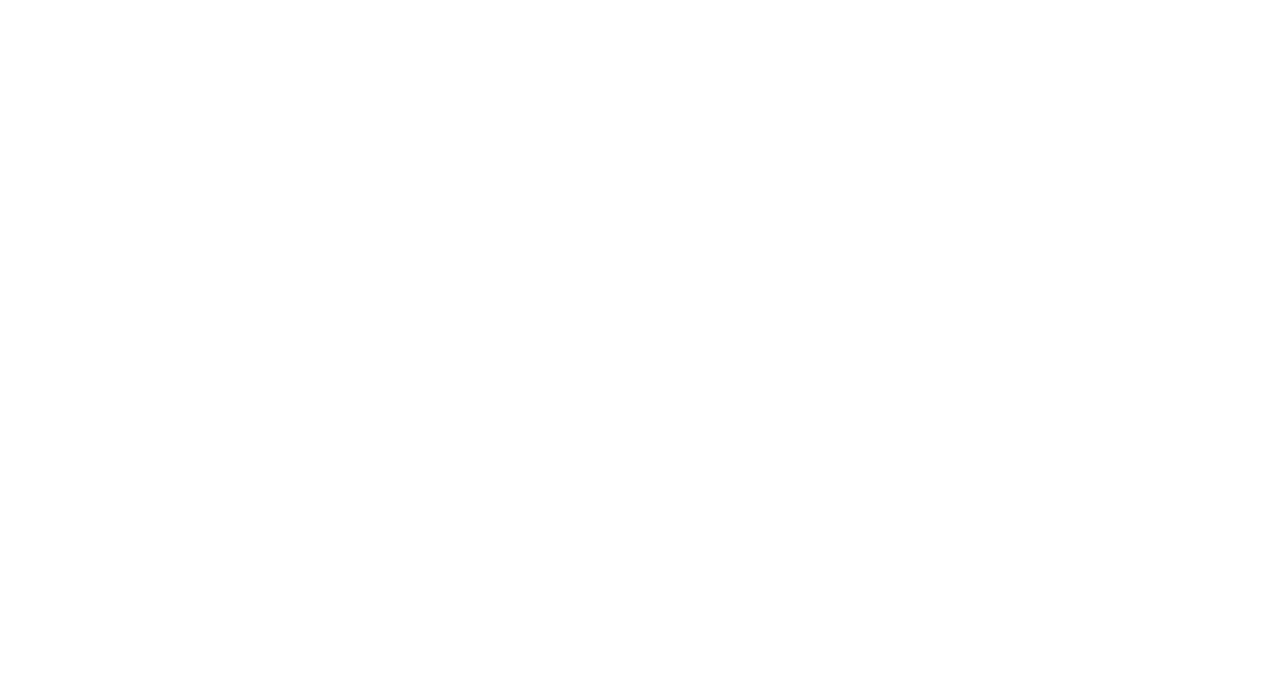
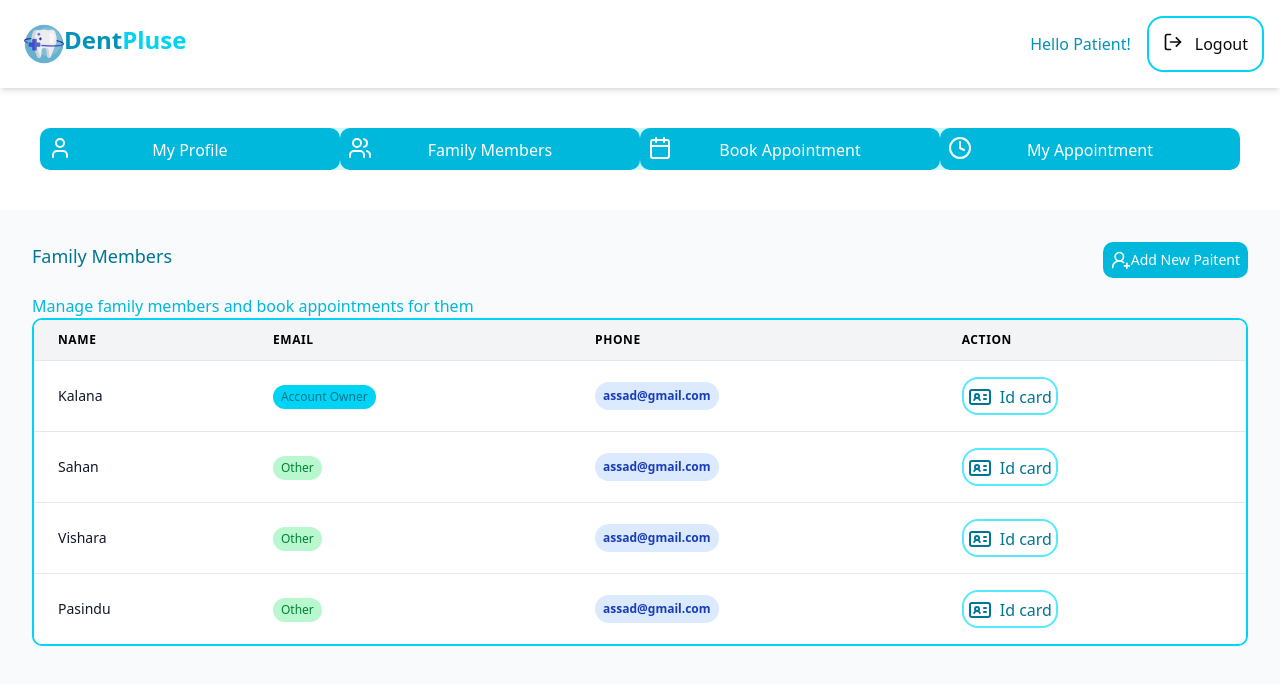
Before and after one commit to HVPasindu/DentPulse, a React app in the folder frontend/: page /patient/family in a window 1280 px wide. Before the commit this address had no page. Shown: the top 684 px of the page. Built offline with nearby package versions, Linux system fonts and the light colour scheme; the HTML template or start-up script is replaced by a standard one.

Commit message:
create family members page

```diff
--- a/frontend/src/App.jsx
+++ b/frontend/src/App.jsx
@@ -1,18 +1,36 @@
 import React from "react";
 
-
 import { BrowserRouter, Routes, Route } from "react-router-dom";
-
+import Layout from "./Layout";
 import PaitentProfile from "./Patient Pages/PaitentProfile";
-
+import PatientHeader from "./Patient Pages/PatientHeader";
+import { PatientIdCard } from "./Patient Pages/PatientIdCard";
+import { FamilyMembers } from "./Patient Pages/FamilyMembers";
 function App() {
   return (
     <BrowserRouter>
       <Routes>
-        <Route path="/patient" element={<PaitentProfile/>} />
+        <Route path="/patient" element={<Layout />}>
+          <Route path="family" element={<FamilyMembers />} />
+          <Route path="bookappointments" element={<FamilyMembers />} />
+          <Route path="myappointments" element={<FamilyMembers />} />
+        </Route>
       </Routes>
     </BrowserRouter>
   );
 }
 
 export default App;
+
+// <BrowserRouter>
+//     <Routes>
+//       <Route path="/" element={<Layout />}>
+//         {/* All child routes will render inside the Layout */}
+//         <Route index element={<PatientDashboard />} />
+//         <Route path="dashboard" element={<PatientDashboard />} />
+//         <Route path="appointments" element={<PatientAppointments />} />
+//         <Route path="records" element={<PatientRecords />} />
+//         <Route path="profile" element={<PatientProfile />} />
+//       </Route>
+//     </Routes>
+//   </BrowserRouter>
--- a/frontend/src/Layout.jsx
+++ b/frontend/src/Layout.jsx
@@ -1,16 +1,16 @@
 import { Outlet } from "react-router-dom";
 import React from "react";
-import { Footer } from "./MainInterface Components/Footer";
-import { Header } from "./MainInterface Components/Header";
+import PatientHeader from "./Patient Pages/PatientHeader";
+import { NavigationButtons}  from "./Patient Pages/NavigationButtons";
 
 const Layout = () => {
   return (
     <div>
-      <Header />
-
+        <PatientHeader/>
+        <NavigationButtons/>
       <Outlet />
 
-      <Footer />
+
     </div>
   );
 };
--- /dev/null
+++ b/frontend/src/Patient Pages/FamilyMembers.jsx
@@ -0,0 +1,92 @@
+import React from "react";
+import { paitentdata } from "./data/paitentdata";
+import { IdCard, UserRoundPlus } from "lucide-react";
+
+export const FamilyMembers = () => {
+  // table data in the data/patientdata
+  return (
+    <div className="p-8 bg-gray-50 min-h-screen">
+      <div className="max-w-7xl mx-auto">
+        <div className="flex flex-row justify-between">
+          <div>
+            <h1 className="text-lg text-cyan-700   mb-6">Family Members</h1>
+            <h1 className="text-md text-cyan-500">
+              Manage family members and book appointments for them
+            </h1>
+          </div>
+          <div className="">
+            <button className=" rounded-lg bg-cyan-500 text-white hover:bg-cyan-700 p-2">
+              <div className="flex flex-row">
+                <UserRoundPlus className="size-5"/>
+                   <h1 className="text-sm">Add New Paitent</h1>
+              </div>
+
+
+            </button>
+          </div>
+        </div>
+
+        <div className="bg-white rounded-lg  overflow-hidden border-2 border-cyan-400">
+          <table className="min-w-full divide-y divide-gray-200">
+            <thead className="bg-gray-100">
+              <tr>
+                <th className="px-6 py-3 text-left text-xs font-bold text-black uppercase tracking-wider">
+                  Name
+                </th>
+                <th className="px-6 py-3 text-left text-xs font-bold text-black uppercase tracking-wider">
+                  Email
+                </th>
+                <th className="px-6 py-3 text-left text-xs font-bold text-black uppercase tracking-wider">
+                  Phone
+                </th>
+                <th className="px-6 py-3 text-left text-xs font-bold text-black uppercase tracking-wider">
+                  Action
+                </th>
+              </tr>
+            </thead>
+            <tbody className="bg-white divide-y divide-gray-200">
+              {paitentdata.map((user) => (
+                <tr
+                  key={user.id}
+                  className="hover:bg-gray-50 transition-colors"
+                >
+                  <td className="px-6 py-4 whitespace-nowrap">
+                    <div className="text-sm  text-gray-900">{user.name}</div>
+                  </td>
+
+                  <td className="px-6 py-4 whitespace-nowrap">
+                    <span
+                      className={`rounded-full px-2 py-1  text-xs inline-flex  ${
+                        user.relationship == "Account Owner"
+                          ? "bg-cyan-400 text-cyan-700"
+                          : "bg-green-200 text-green-700"
+                      }`}
+                    >
+                      {" "}
+                      {user.relationship}{" "}
+                    </span>
+                  </td>
+                  <td className="px-6 py-4 whitespace-nowrap">
+                    <span className="px-2 py-1 inline-flex text-xs leading-5 font-semibold rounded-full bg-blue-100 text-blue-800">
+                      {user.email}
+                    </span>
+                  </td>
+                  <td className="px-6 py-4 whitespace-nowrap">
+                    <div className="">
+                      <button className="flex flex-row justify-evenly border-2 rounded-2xl text-cyan-700 hover:text-black border-cyan-300 bg-white p-1 hover:bg-cyan-100">
+                        <div className="pt-0.5 pr-2">
+                          <IdCard className="size-6" />
+                        </div>
+                        <div className="pt-0.5">Id card</div>
+                      </button>
+                    </div>
+                  </td>
+                </tr>
+              ))}
+            </tbody>
+          </table>
+        </div>
+      </div>
+    </div>
+  );
+};
--- a/frontend/src/Patient Pages/NavigationButtons.jsx
+++ b/frontend/src/Patient Pages/NavigationButtons.jsx
@@ -3,26 +3,28 @@
 
 export const NavigationButtons = () => {
   return (
+
+
     <div className="bg-cyan-100 rounded-2xl grid justify-between grid-cols-1 md:grid-cols-2 lg:grid-cols-4 m-10">
-      <button className="bg-cyan-500 hover:bg-cyan-700 rounded-2xl text-white p-2 m-2">
+      <button className="bg-cyan-500 hover:bg-cyan-700 rounded-lg text-white p-2">
         <div className="size-0.5">
             <User />
         </div>
         My Profile
       </button>
-      <button className="bg-cyan-500 hover:bg-cyan-700 rounded-2xl text-white p-2 m-2">
+      <button className="bg-cyan-500 hover:bg-cyan-700 rounded-lg text-white p-2 ">
         <div className="size-0.5">
             <Users />
         </div>
         Family Members
       </button>
-      <button className="bg-cyan-500 hover:bg-cyan-700 rounded-2xl text-white p-2 m-2">
+      <button className="bg-cyan-500 hover:bg-cyan-700 rounded-lg text-white p-2">
         <div className=" size-0.5">
           <Calendar />
         </div>
         Book Appointment
       </button>
-      <button className="bg-cyan-500 hover:bg-cyan-700 rounded-2xl text-white p-2 m-2">
+      <button className="bg-cyan-500 hover:bg-cyan-700 rounded-lg text-white p-2 ">
         <div className="size-0.5">
             <Clock />
         </div>
--- a/frontend/src/Patient Pages/PaitentProfile.jsx
+++ b/frontend/src/Patient Pages/PaitentProfile.jsx
@@ -8,11 +8,11 @@
 const MainInterface = () => {
   return (
     <>
-      <div className="bg-cyan-50">
+      <div className="">
         <div>
           <PatientHeader />
         </div>
-        <div>
+        <div className="bg-cyan-300">
           <NavigationButtons />
         </div>
 
--- a/frontend/src/Patient Pages/PatientHeader.jsx
+++ b/frontend/src/Patient Pages/PatientHeader.jsx
@@ -5,8 +5,8 @@
 
 const PatientHeader = () => {
   return (
-    <div className="flex flex-row w-screen justify-between bg-cyan-200 p-4">
-      <div className="bg-cyan-200 flex flex-row p-2">
+    <div className="flex flex-row w-screen justify-between bg-white p-4 shadow-md">
+      <div className="bg-white flex flex-row p-2">
         <img src={headerLogo} alt="dental logo" className="size-10" />
 
         <h1 className="text-cyan-400 text-2xl font-bold">
@@ -15,7 +15,7 @@
       </div>
 
       <div className=" flex flex-row">
-        <h1 className="text-black p-4">Hello Patient!</h1>
+        <h1 className=" p-4 text-cyan-600  ">Hello Patient!</h1>
 
         <button className="bg-white  hover:bg-cyan-100 border-2  hover:border-2 border-cyan-400 px-3 rounded-2xl ">
           <div className="flex p-0.5">
--- a/frontend/src/Patient Pages/data/paitentdata.jsx
+++ b/frontend/src/Patient Pages/data/paitentdata.jsx
@@ -1,28 +1,26 @@
-export const paitentdata=[
+export const paitentdata = [
   {
-        id:1,
-        type:"text",
-        name:"Full Name"
+    name: "Kalana",
+    relationship: "Account Owner",
+    phone: "324324324",
+    email:"assad@gmail.com"
   },
   {
-        id:2,
-        type:"tel",
-        name:"Contact Number"
+    name: "Sahan",
+    relationship: "Other",
+    phone: "324234",
+        email:"assad@gmail.com"
   },
   {
-        id:3,
-        type:"email",
-        name:"Email Address"
+    name: "Vishara",
+    relationship: "Other",
+    phone: "454455",
+        email:"assad@gmail.com"
   },
   {
-        id:4,
-        type:"date",
-        name:"Date Of Birth"
+    name: "Pasindu",
+    relationship: "Other",
+    phone: "99111",
+        email:"assad@gmail.com"
   },
-    {
-        id:5,
-        type:"text",
-        name:"Address"
-    },
-
-]
+];
--- /dev/null
+++ b/frontend/src/Patient Pages/data/paitentinputs.jsx
@@ -0,0 +1,28 @@
+export const paitentdata=[
+    {
+        id:1,
+        type:"text",
+        name:"Full Name"
+    },
+    {
+        id:2,
+        type:"tel",
+        name:"Contact Number"
+    },
+    {
+        id:3,
+        type:"email",
+        name:"Email Address"
+    },
+    {
+        id:4,
+        type:"date",
+        name:"Date Of Birth"
+    },
+    {
+        id:5,
+        type:"text",
+        name:"Address"
+    },
+
+]
```
Lines whose indentation alone changed are shown as unchanged.
